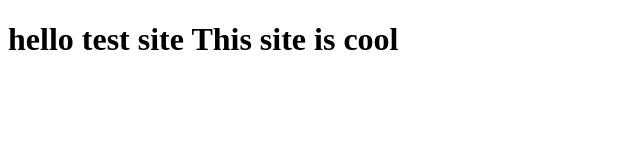
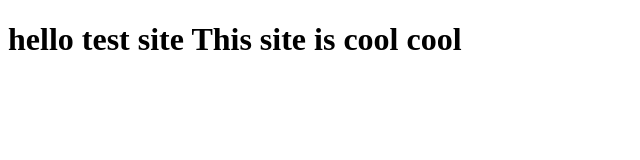
Before and after one commit to sziehr/coursera-test, a plain HTML site: page site/index.html in a window 1280 px wide. Shown: the full height of the page, 0-640 px from the left. Drawn offline with Linux system fonts and the light colour scheme.

Commit message:
small change

```diff
--- a/site/index.html
+++ b/site/index.html
@@ -7,6 +7,7 @@
 <h1>
 	hello test site
 	This site is cool
+	cool
 
 </h1>
 </body>
```
